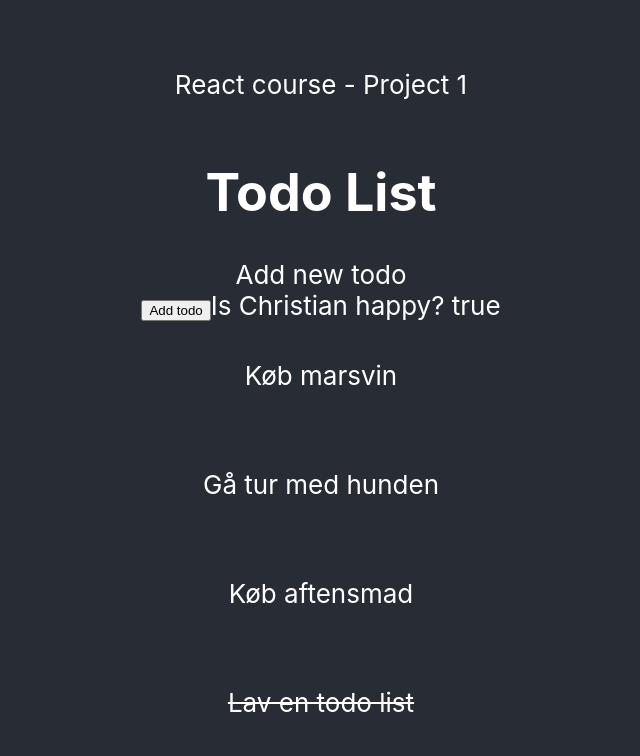
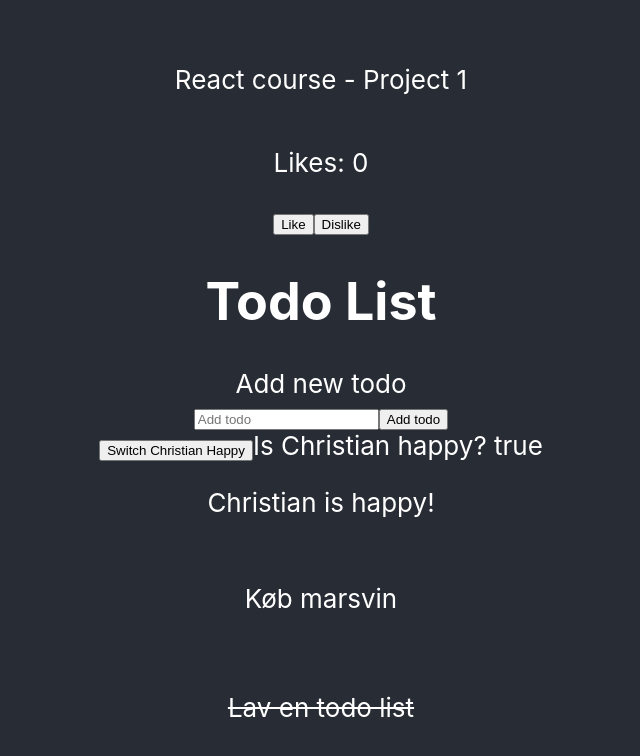
Before and after one commit to ckirschberg/todo_mul2024, a React (Create React App) app: page / in a window 1280 px wide. Shown: the top 756 px of the page, without its empty margins (319-959 px from the left). Built offline with nearby package versions, Linux system fonts and the light colour scheme.

Commit message:
conditional rendering

```diff
--- a/src/App.js
+++ b/src/App.js
@@ -3,6 +3,7 @@ import './App.css';
 import TodoList from './components/TodoList';
 import Header from './components/Header';
 import MainPage from './components/MainPage';
+import LikeCounter from './components/LikeCounter';
 
 function App() {
   // jsx
@@ -10,6 +11,7 @@ function App() {
     <div className="App">
       <header className="App-header">
         <Header />
+        <LikeCounter />
         {/* <MainPage /> */}
         <TodoList />
       </header>
--- /dev/null
+++ b/src/components/LikeCounter.js
@@ -0,0 +1,26 @@
+import { useState } from "react";
+
+function LikeCounter() {
+        // get     //set/ændre
+    const [likes, setLikes] = useState(0);
+
+    // function handleLikeClick() {
+    //     setLikes(likes + 1);
+    // }
+    // function handleDislikeClick() {
+    //     setLikes(likes - 1);
+    // }
+
+    function handleLikes(add) {
+        setLikes(likes + add);}
+
+    return (
+        <div>
+            <p>Likes: {likes}</p>
+            <button onClick={() => handleLikes(1)}>Like</button>
+            <button onClick={() => handleLikes(-1)}>Dislike</button>
+        </div>
+    )
+}
+
+export default LikeCounter;
--- a/src/components/TodoList.js
+++ b/src/components/TodoList.js
@@ -5,18 +5,40 @@ import { useState } from 'react';
 function TodoList() {
     // state: isChristianHappy='getter', setIsChristianHappy='setter'
     const [isChristianHappy, setIsChristianHappy] = useState(true);
+    const [todo, setTodo] = useState(''); // what the user sees in the input type="text"
+    const [error, setError] = useState(null);
+    const [todos, setTodos] = useState([{id: 1, title: "Køb marsvin", completed: false},
+        {id: 2, title: "Lav en todo list", completed: true}]);
 
-    const todos = [{id: 1, title: "Køb marsvin", completed: false},
-        {id: 2, title: "Gå tur med hunden", completed: false},
-        {id: 3, title: "Køb aftensmad", completed: false},
-        {id: 4, title: "Lav en todo list", completed: true}
-    ]
 
-    function handleAddTodo() {
+    function handleChristianHappy() {
         // if (!isChristianHappy) {
         //     alert("Christian is happy!!");
         // }
         setIsChristianHappy(!isChristianHappy);
+    }
+
+    const handleOnTodoChange = (event) => {
+        console.log(event.target.value);
+        setTodo(event.target.value);
+    }
+
+    function handleAddTodo() {
+        if (todo === '') {
+            setError('Cannot add empty todo');
+        } else {
+
+            // mutater det oprindelige array. NONONOOOO!!
+            // const newTodos = todos;
+            // const newTodo = { id: todos.length + 1, title: todo, completed: false };
+            // newTodos.push(newTodo);
+            // console.log(newTodos);
+            // setTodos(newTodos);
+
+            // opretter et nyt array og tilføjer det nye todo til array'et. YES!
+            const newTodoArray = [...todos, {id: todos.length + 1, title: todo, completed: false}]
+            setTodos(newTodoArray);
+        }
     }
 
     return (
@@ -24,8 +46,19 @@ function TodoList() {
             <h1>Todo List</h1>
 
             <div>Add new todo</div>
-            <button onClick={handleAddTodo}>Add todo</button>
+            <form>
+                <input type="text" placeholder="Add todo" value={todo} onChange={handleOnTodoChange}/>
+
+                {/* Conditional rendering: Vis kun p-tag hvis error ikke er null */}
+                { error !== null && <p style={{color: 'red'}}>{error}</p> }
+
+                <button type="button" onClick={handleAddTodo}>Add todo</button>
+            </form>
+
+            <button onClick={handleChristianHappy}>Switch Christian Happy</button>
             Is Christian happy? { isChristianHappy.toString() }
+
+            { isChristianHappy && <p>Christian is happy!</p> }
 
             {
                 todos.map(item => {
```
